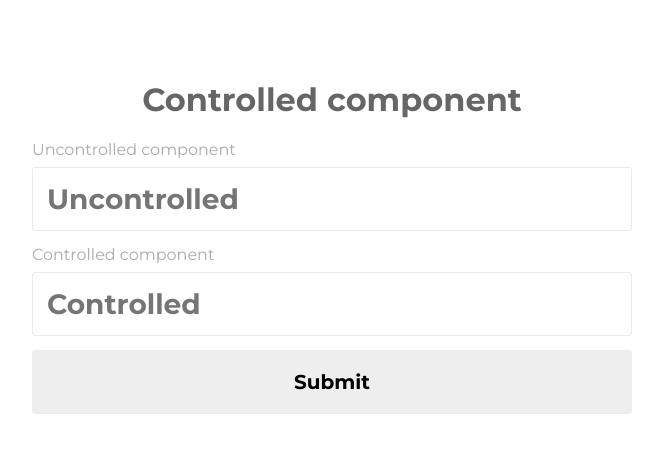
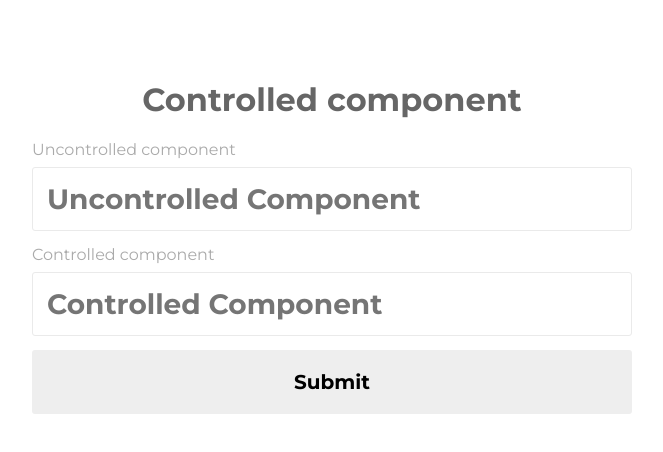
Before and after one commit to smtrd3/useful-react-patterns, a React (Create React App) app: page / in a window 1280 px wide. Shown: the top 452 px of the page, without its empty margins (308-971 px from the left). Built offline with nearby package versions, Linux system fonts and the light colour scheme.

Commit message:
Updated placeholder

```diff
--- a/src/App.js
+++ b/src/App.js
@@ -21,12 +21,12 @@ class App extends Component {
                 </code> */}
                 <div className="uncontrolled-input">
                     <label>Uncontrolled component</label>
-                    <input placeholder="Uncontrolled" ref={this.ref} />
+                    <input placeholder="Uncontrolled Component" ref={this.ref} />
                 </div>
                 <div className="controlled-input">
                     <label>Controlled component</label>
                     <input
-                        placeholder="Controlled"
+                        placeholder="Controlled Component"
                         value={value}
                         onChange={e => this.setState({ value: e.target.value })}
                     />
```
